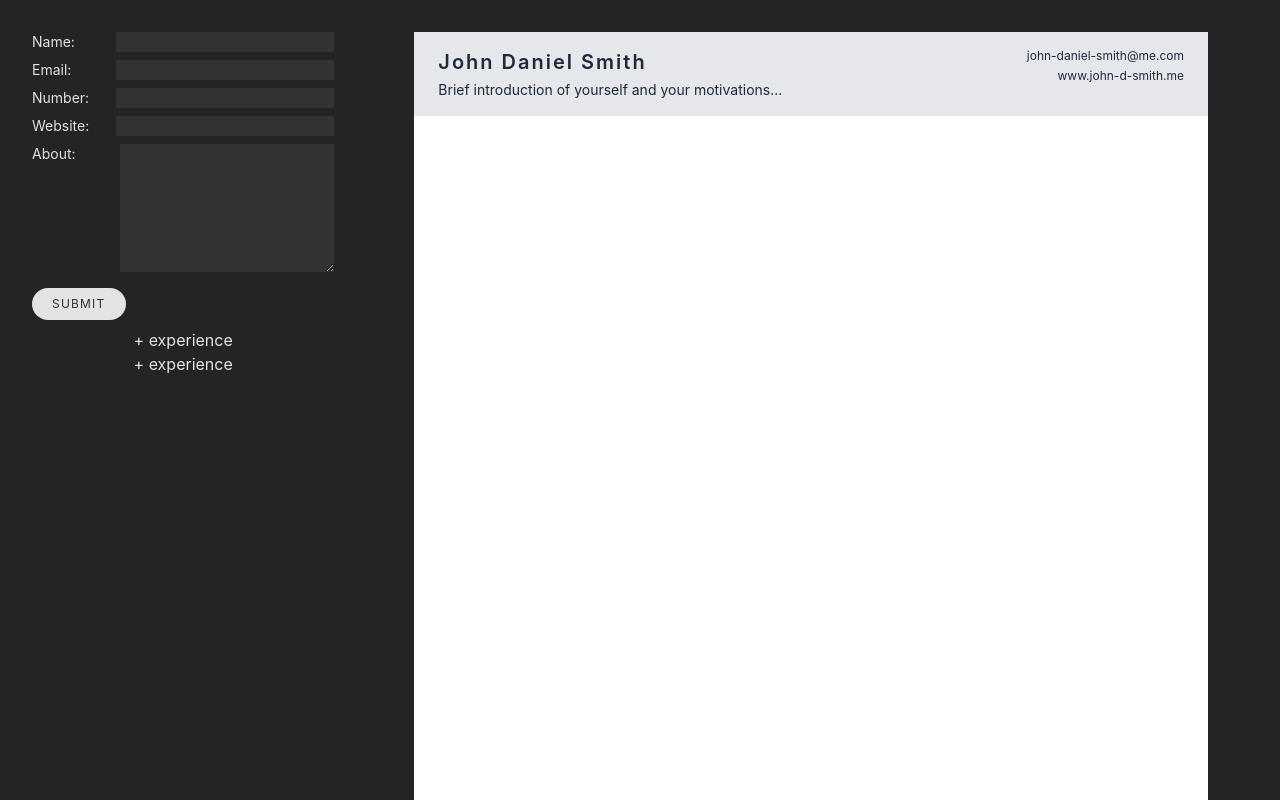
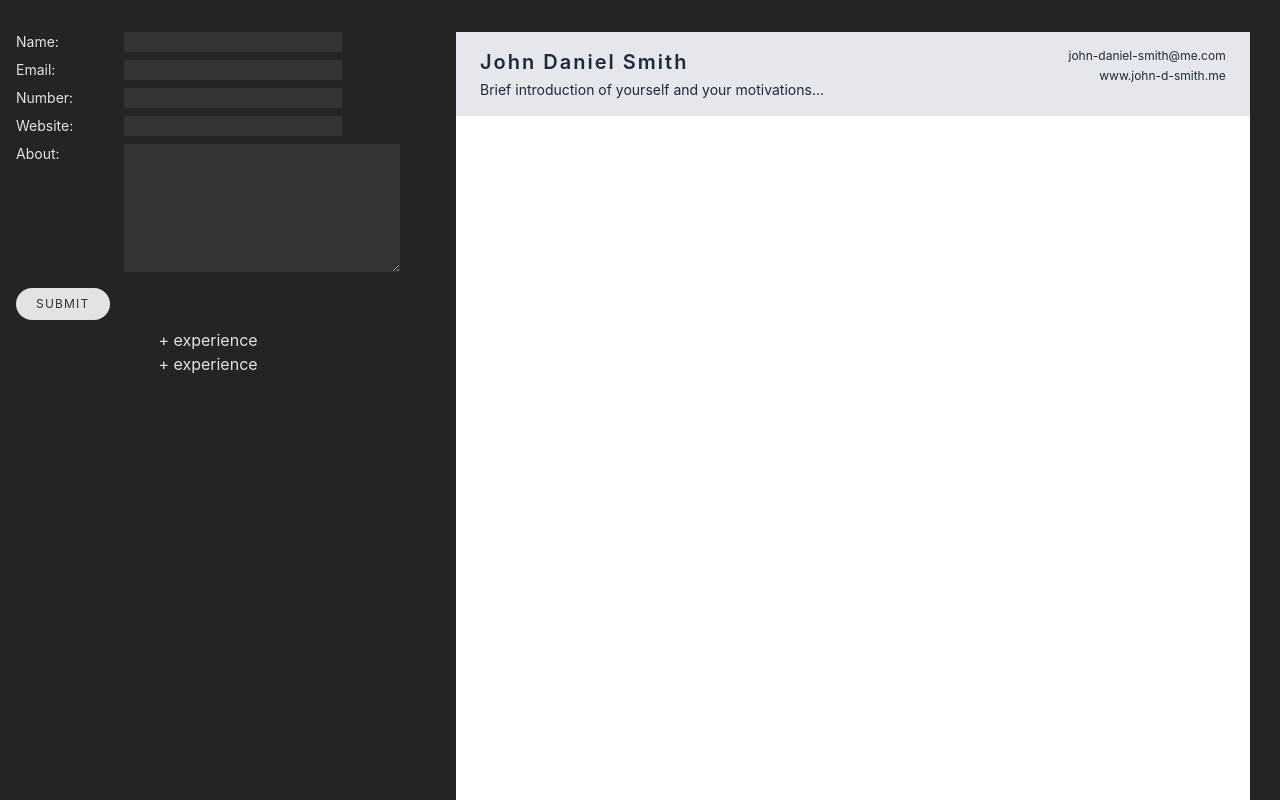
Before and after one commit to owen-addison/odin-react-cv-app, a React (Vite) app: page / in a window 1280 px wide. Shown: the top 800 px of the page. Built offline with nearby package versions, Linux system fonts and the light colour scheme.

Commit message:
[style] Update spacing, sizing of app

```diff
--- a/index.html
+++ b/index.html
@@ -6,7 +6,7 @@
     <title>CV Application</title>
   </head>
   <body>
-    <div id="root" class="flex flex-row gap-10"></div>
+    <div id="root" class="flex flex-row gap-4"></div>
     <script type="module" src="/src/main.jsx"></script>
   </body>
 </html>
--- a/src/App.css
+++ b/src/App.css
@@ -1,6 +1,7 @@
 #root {
-  max-width: 1280px;
+  max-width: 1400px;
   margin: 0 auto;
-  padding: 2rem;
+  padding-top: 2rem;
+  padding-left: 1rem;
   text-align: center;
 }
```
